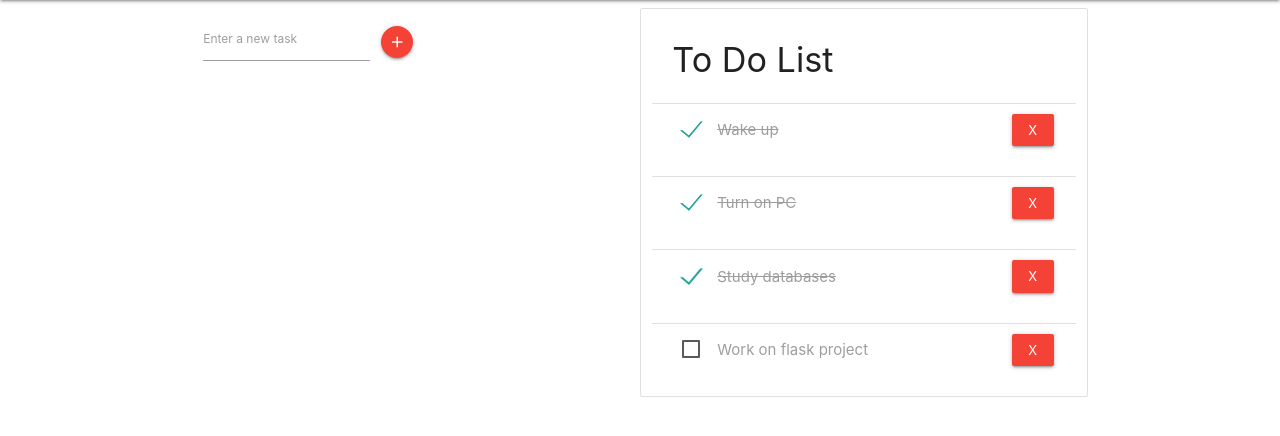
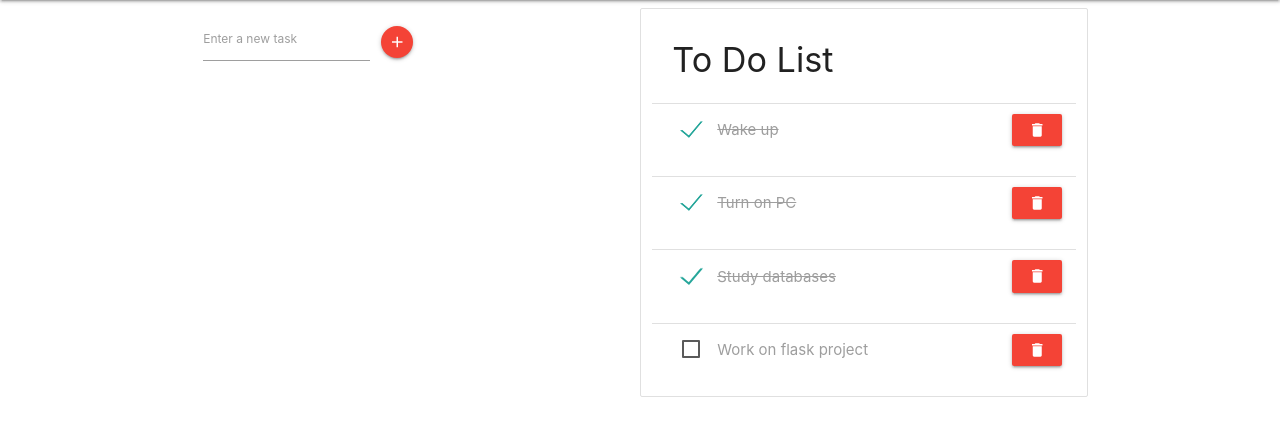
Before and after one commit to Fbossio/tasklist-keeper, a Flask app: page /todo in a window 1280 px wide. Shown: the part 64-500 px from the top of the page. Run offline with Flask 2, Linux system fonts and the light colour scheme; a user stored in the database is signed in; data comes from the database, SQL or seed files in the repository; both versions use the stored data as it was after the commit.

Commit message:
Include materialize delete icon in buttons

```diff
--- a/website/static/styles.css
+++ b/website/static/styles.css
@@ -68,3 +68,7 @@ html {
 .task-completed {
   text-decoration: line-through solid;
 }
+
+button > * {
+  pointer-events: none;
+}
--- a/website/templates/home.html
+++ b/website/templates/home.html
@@ -50,7 +50,7 @@
             data-id="{{todo.id}}"
             type="submit"
           >
-            x
+            <i class="material-icons">delete</i>
           </button>
         </div>
       </div>
```
Also changed, not shown: website/database.db.
